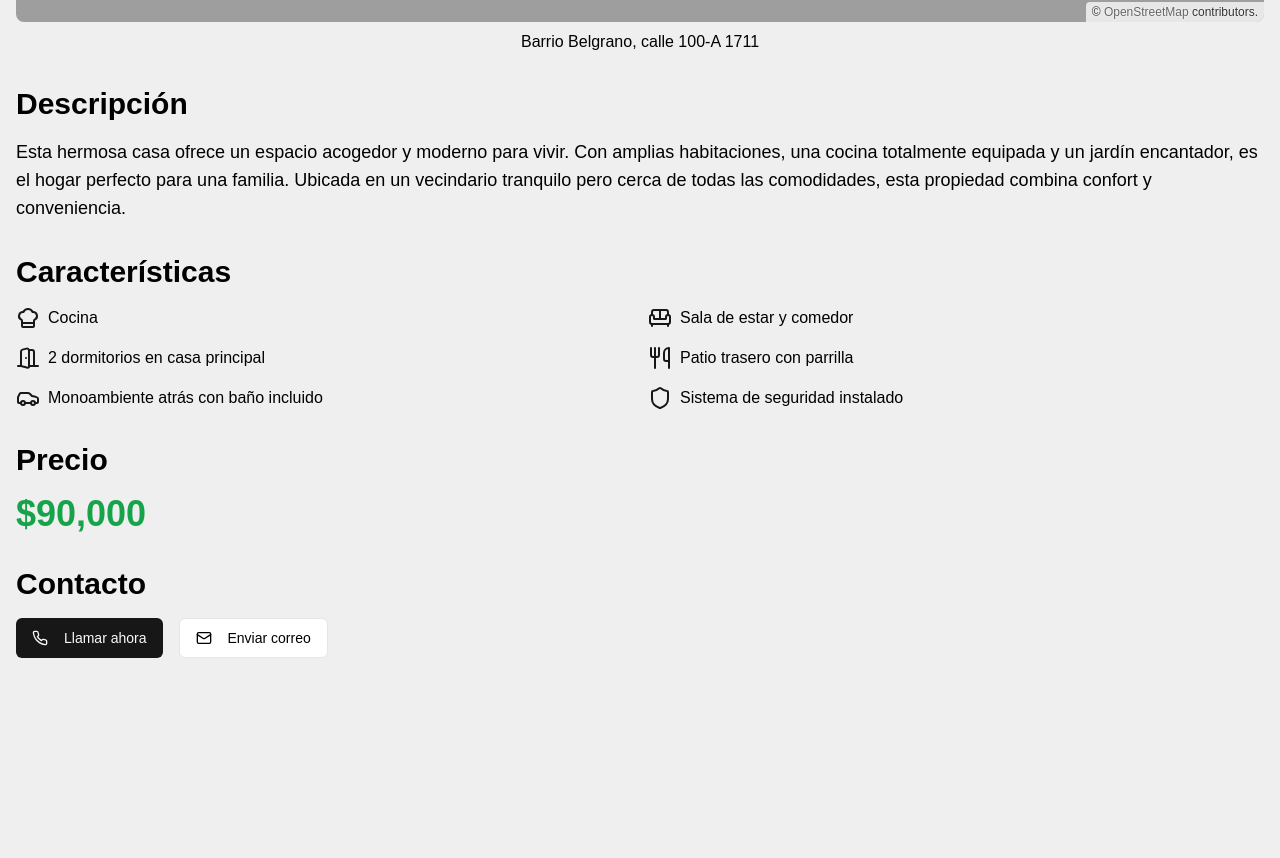
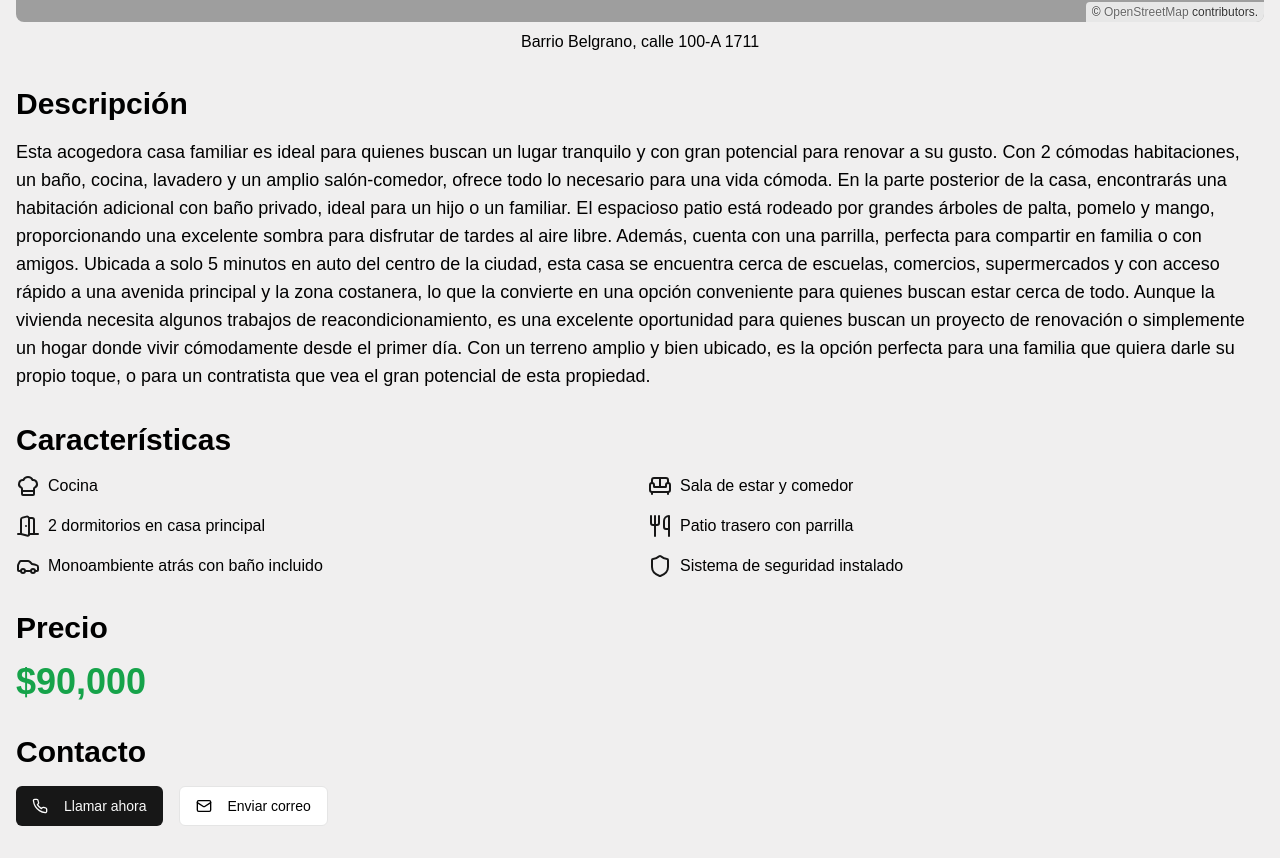
Before and after one commit to FabriSauce/casa-en-venta, a Next.js app: page / in a window 1280 px wide. Shown: the part 1873-2731 px from the top of the page. Before the commit the page ends 2563 px from the top, so only its background shows below. Built offline with nearby package versions, Linux system fonts and the light colour scheme.

Commit message:
Actualizar descripción de la propiedad en CasaEnVenta para resaltar características y potencial de renovación.

```diff
--- a/page.tsx
+++ b/page.tsx
@@ -129,9 +129,13 @@ export default function CasaEnVenta() {
       <section className="mb-8">
         <h2 className="text-3xl font-semibold mb-4">Descripción</h2>
         <p className="text-lg">
-          Esta hermosa casa ofrece un espacio acogedor y moderno para vivir. Con amplias habitaciones, una cocina
-          totalmente equipada y un jardín encantador, es el hogar perfecto para una familia. Ubicada en un vecindario
-          tranquilo pero cerca de todas las comodidades, esta propiedad combina confort y conveniencia.
+        Esta acogedora casa familiar es ideal para quienes buscan un lugar tranquilo y con gran potencial para renovar a su gusto. Con 2 cómodas habitaciones, un baño, cocina, lavadero y un amplio salón-comedor, ofrece todo lo necesario para una vida cómoda. En la parte posterior de la casa, encontrarás una habitación adicional con baño privado, ideal para un hijo o un familiar. El espacioso patio está rodeado por grandes árboles de palta, pomelo y mango, proporcionando una excelente sombra para disfrutar de tardes al aire libre. Además, cuenta con una parrilla, perfecta para compartir en familia o con amigos.
+
+Ubicada a solo 5 minutos en auto del centro de la ciudad, esta casa se encuentra cerca de escuelas, comercios, supermercados y con acceso rápido a una avenida principal y la zona costanera, lo que la convierte en una opción conveniente para quienes buscan estar cerca de todo.
+
+Aunque la vivienda necesita algunos trabajos de reacondicionamiento, es una excelente oportunidad para quienes buscan un proyecto de renovación o simplemente un hogar donde vivir cómodamente desde el primer día. Con un terreno amplio y bien ubicado, es la opción perfecta para una familia que quiera darle su propio toque, o para un contratista que vea el gran potencial de esta propiedad.
+
+
         </p>
       </section>
 
```
